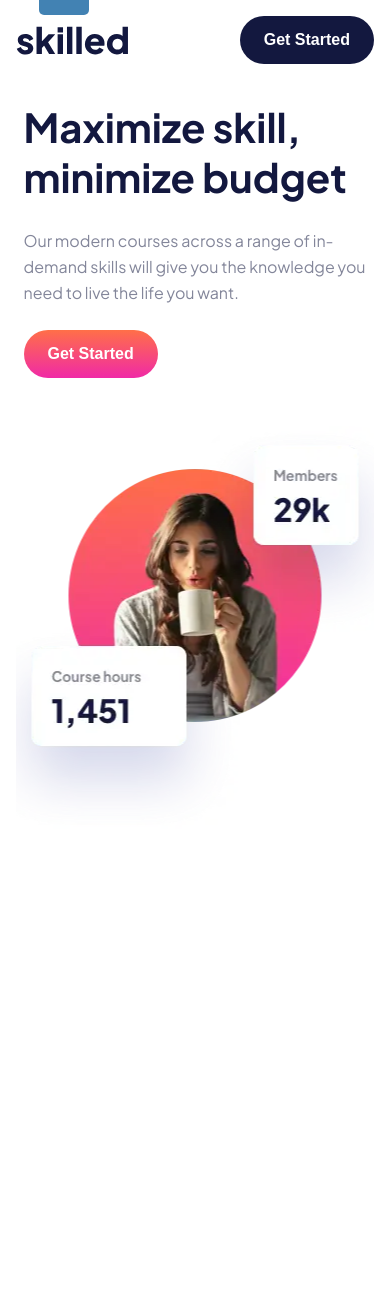
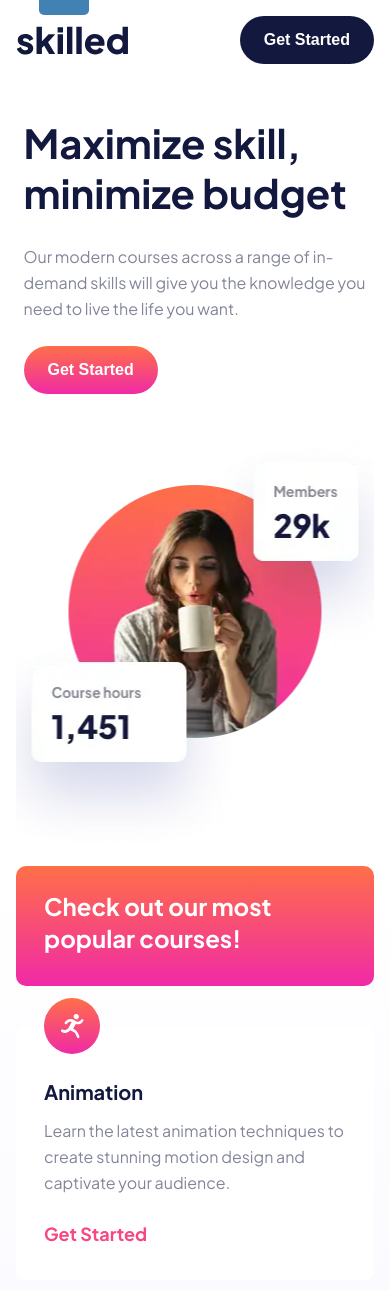
Before and after one commit to alexanderivanov2/frontend-mentor, a Vue app: page /newbie/skilled-e-learning-landing-page in a window 390 px wide. Shown: the top 1290 px of the page. Before the commit the page ends 844 px from the top, so only its background shows below. Built offline with nearby package versions, Linux system fonts and the light colour scheme.

Commit message:
implement course list section for mobile

```diff
--- a/src/assets/styles/pages/LandingPages/_skilledELearningLandingPage.scss
+++ b/src/assets/styles/pages/LandingPages/_skilledELearningLandingPage.scss
@@ -1,8 +1,4 @@
 @import url('https://fonts.googleapis.com/css2?family=Plus+Jakarta+Sans:ital,wght@0,200..800;1,200..800&display=swap');
-
-.skilled-e-learining-page-wrapper {
-    background-color: #F0F1FF;
-}
 
 .skilled-e-learning-landing-page {
     $font-family-plus-jakarta: "Plus Jakarta Sans", sans-serif;
@@ -19,9 +15,7 @@
     // $purple-gradient-hover: linear-gradient($white 50%, $purple-gradient 100%);
 
     $white-gradient: linear-gradient(#FFFFFF 0%, #F0F1FF 100%);
-    max-width: 144.4rem;
-    margin: auto;
-    overflow-x: clip;
+
 
     $image-mobile-1x: '/assets/images/LandingPages/skilledELearningPage/image-hero-mobile.webp';
     $image-mobile-2x: '/assets/images/LandingPages/skilledELearningPage/image-hero-mobile@2x.png';
@@ -30,11 +24,18 @@
     $image-desktop-1x: '/assets/images/LandingPages/skilledELearningPage/image-hero-desktop.webp';
     $image-desktop-2x: '/assets/images/LandingPages/skilledELearningPage/image-hero-desktop@2x.png';
 
+    $icon-animation: '/assets/images/LandingPages/skilledELearningPage/icon-animation.svg';
+    $icon-business: '/assets/images/LandingPages/skilledELearningPage/icon-business.svg';
+    $icon-crypto: '/assets/images/LandingPages/skilledELearningPage/icon-crypto.svg';
+    $icon-design: '/assets/images/LandingPages/skilledELearningPage/icon-design.svg';
+    $icon-photography: '/assets/images/LandingPages/skilledELearningPage/icon-photography.svg';
+    max-width: 144.4rem;
+    margin: auto;
+    overflow-x: clip;
     height: 100vh;
-    width: 100vw;
+    width: 100%;
     background: $white;
     font-family: $font-family-plus-jakarta;
-    padding: 1.6rem 1.6rem 0;
 
     .skilled-e-learning-header {
         display: flex;
@@ -42,6 +43,7 @@
         align-items: center;
         justify-content: space-between;
         gap: 1rem;
+        padding: 1.6rem 1.6rem 0;
 
         .btn {
             position: relative;
@@ -49,12 +51,13 @@
         }
     }
 
-    .header-section {
+    .skilled-e-learning-header-section {
         display: flex;
         flex-direction: column;
         align-items: center;
         gap: 4.6rem;
         margin-top: 3.8rem;
+        padding: 1.6rem 1.6rem 0;
 
         &-intro {
             flex: 1 1 70%;
@@ -73,6 +76,79 @@
                 line-height: 2.6rem;
                 color: $light-grey;
                 margin-bottom: 2.4rem;
+            }
+        }
+    }
+
+    .skilled-e-learning-courses-list {
+        background: $white-gradient;
+        padding: 1.6rem;
+
+        .skilled-e-learning-course {
+            position: relative;
+            background-color: $white;
+            margin-bottom: 4rem;
+            padding: 5.6rem 2.8rem 3.2rem;
+            border-radius: 1rem;
+
+            &.check-intro {
+                background: $light-gradient;
+                color: $white;
+                padding: 2.4rem 2.8rem 3.2rem;
+                .check-intro-title {
+                    font-size: 2.4rem;
+                    font-weight: bold;
+                    line-height: 3.2rem;
+
+                }
+            }
+
+            &-title {
+                font-size: 2rem;
+                font-weight: bold;
+                color: $dark-blue;
+                margin-bottom: 1.6rem;
+            }
+
+            &-description {
+                font-size: 1.6rem;
+                line-height: 2.6rem;
+                margin-bottom: 2.4rem;
+                color: $light-grey;
+            }
+
+            &-link {
+                text-decoration: none;
+                color: $pink;
+                font-weight: bold;
+                font-size: 1.8rem;
+                line-height: 2.8rem;
+            }
+
+            &::before {
+                content: '';
+                position: absolute;
+                width: 5.6rem;
+                height: 5.6rem;
+                top: -2.8rem;
+
+            }
+
+            &.animation::before {
+                background-image: url($icon-animation);
+            }
+
+            &.design::before {
+                background-image: url($icon-design);
+            }
+            &.photography::before {
+                background-image: url($icon-photography);
+            }
+            &.crypto::before {
+                background-image: url($icon-crypto);
+            }
+            &.business::before {
+                background-image: url($icon-business);
             }
         }
     }
@@ -110,7 +186,7 @@
             flex-direction: row;
         }
 
-        .header-section {
+        .skilled-e-learning-header-section {
             &-intro {
                 &-title {
                     font-size: 4rem;
@@ -122,7 +198,7 @@
     }
 
     @media screen and (min-width: 375px) {
-        .header-section {
+        .skilled-e-learning-header-section {
             &-image-wrapper {
                 position: relative;
                 width: 100%;
@@ -152,9 +228,13 @@
     }
 
     @media screen and (min-width: 768px) {
-        padding: 2.4rem 4rem 0;
+        .skilled-e-learning-header,
+        .skilled-e-learning-header-section,
+        .skilled-e-learning-courses-list {
+            padding: 2.4rem 4rem 0;
+        }
 
-        .header-section {
+        .skilled-e-learning-header-section {
             flex-direction: row;
             justify-content: space-between;
 
@@ -192,12 +272,20 @@
                 min-width: 16.7rem;
             }
         }
+
+        .skilled-e-learning-courses-list {
+            margin-top: 10rem;
+        }
     }
 
     @media screen and (min-width: 1100px) {
-        padding: 2.4rem 16.5rem 0;
+        .skilled-e-learning-header,
+        .skilled-e-learning-header-section,
+        .skilled-e-learning-courses-list {
+            padding: 2.4rem 16.5rem 0;
+        }
 
-        .header-section {
+        .skilled-e-learning-header-section {
             &-intro {
                 flex: 1 1 60%;
                 max-width: 46rem;
@@ -233,5 +321,9 @@
                 }
             }
         }
+
+        .skilled-e-learning-courses-list {
+            margin-top: 20rem;
+        }
     }
 }
--- a/src/views/NewbiePages/NewbieLandingPages/SkilledELearningLandingPage.vue
+++ b/src/views/NewbiePages/NewbieLandingPages/SkilledELearningLandingPage.vue
@@ -1,44 +1,71 @@
 <template>
-    <div class="skilled-e-learining-page-wrapper">
     <div class="skilled-e-learning-landing-page">
         <header class="skilled-e-learning-header">
             <img :src="logoDark" alt="dark logo of skilled">
             <button class="btn btn-dark-blue">Get Started</button>
         </header>
-            <section class="header-section">
-                <div class="header-section-intro">
-                    <h2 class="header-section-intro-title">Maximize skill,
+        <section class="skilled-e-learning-header-section">
+            <div class="skilled-e-learning-header-section-intro">
+                <h2 class="skilled-e-learning-header-section-intro-title">Maximize skill,
                     minimize budget</h2>
-                    <p class="header-section-intro-description">Our modern courses across a range of in-demand skills will
+                <p class="skilled-e-learning-header-section-intro-description">Our modern courses across a range of
+                    in-demand skills will
                     give you the knowledge you need to live the life you want.</p>
                 <button class="btn btn-light-gradient">Get Started</button>
             </div>
-                <div class="header-section-image-wrapper">
+            <div class="skilled-e-learning-header-section-image-wrapper">
                 <div class="responsive-background"></div>
             </div>
         </section>
-
+        <section class="skilled-e-learning-courses-list">
+            <div class="skilled-e-learning-course check-intro">
+                <h5 class="check-intro-title">Check out our most popular courses!</h5>
             </div>
+            <div v-for="({ className, title, description, link }, index) in coursesList" class="skilled-e-learning-course"
+                :class="[className]" :key="className">
+                <h5 class="skilled-e-learning-course-title">{{ title }}</h5>
+                <p class="skilled-e-learning-course-description">{{ description }}</p>
+                <a :href="link" class="skilled-e-learning-course-link">Get Started</a>
+            </div>
+        </section>
     </div>
 </template>
 
 <script setup>
 import logoDark from '/assets/images/LandingPages/skilledELearningPage/logo-dark.svg'
 import logoLight from '/assets/images/LandingPages/skilledELearningPage/logo-light.svg'
-// import imageHeroMobile1x from '/assets/images/LandingPages/skilledELearningPage/image-hero-mobile.webp'
-// import imageHeroMobile2x from '/assets/images/LandingPages/skilledELearningPage/image-hero-mobile@2x.png'
-// import imageHeroTablet1x from '/assets/images/LandingPages/skilledELearningPage/image-hero-tablet.webp'
-// import imageHeroTablet2x from '/assets/images/LandingPages/skilledELearningPage/image-hero-tablet@2x.png'
-// import imageHeroDesktop1x from '/assets/images/LandingPages/skilledELearningPage/image-hero-desktop.webp'
-// import imageHeroDesktop2x from '/assets/images/LandingPages/skilledELearningPage/image-hero-desktop@2x.png'
 
-// const images = {
-//   mobile1x: imageHeroMobile1x,
-//   mobile2x: imageHeroMobile2x,  // 2x version for high-density displays
-//   tablet1x: imageHeroTablet1x,
-//   tablet2x: imageHeroTablet2x,  // High-resolution tablets
-//   desktop1x: imageHeroDesktop1x,
-//   desktop2x: imageHeroDesktop2x // High-resolution desktops
-// };
+const coursesList = [
+    {
+        className: 'animation',
+        title: 'Animation',
+        description: 'Learn the latest animation techniques to create stunning motion design and captivate your audience.',
+        link: '#',
+    },
+    {
+        className: 'design',
+        title: 'Design',
+        description: 'Create beautiful, usable interfaces to help shape the future of how the web looks.',
+        link: '#',
+    },
+    {
+        className: 'photography',
+        title: 'Photography',
+        description: 'Explore critical fundamentals like lighting, composition, and focus to capture exceptional photos.',
+        link: '#',
+    },
+    {
+        className: 'crypto',
+        title: 'Crypto',
+        description: 'All you need to know to get started investing in crypto. Go from beginner to advanced with this 54 hour course.',
+        link: '#',
+    },
+    {
+        className: 'business',
+        title: 'Business',
+        description: 'A step-by-step playbook to help you start, scale, and sustain your business without outside investment.',
+        link: '#',
+    }
+]
 
 </script>
```
Lines whose indentation alone changed are shown as unchanged.
